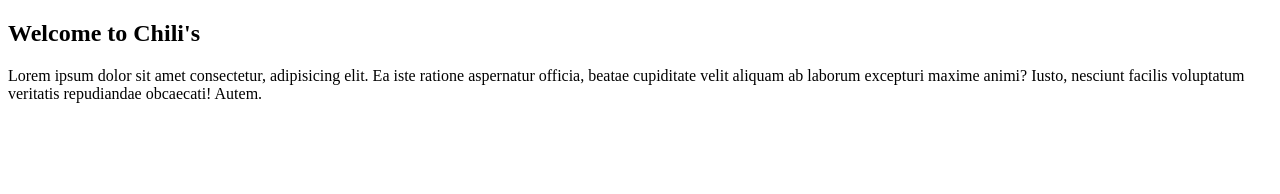
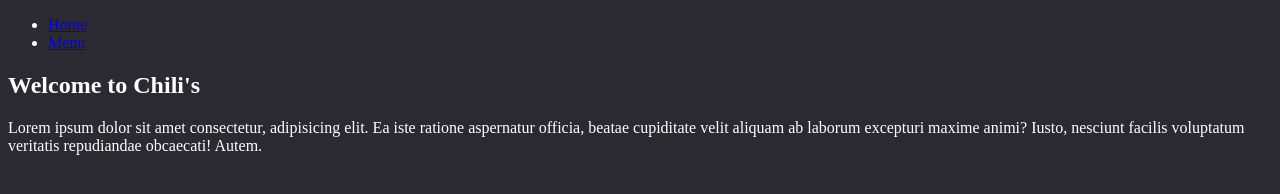
Before and after one commit to lgloera2023/git-collab-lab, a plain HTML site: page index.html in a window 1280 px wide. Drawn offline with Linux system fonts and the light colour scheme.

Commit message:
Add styling.

```diff
--- a/index.html
+++ b/index.html
@@ -4,8 +4,16 @@
     <meta charset="utf-8" />
     <meta name="viewport" content="width=device-width,initial-scale=1.0">
     <title>GitHub Lab</title>
+    <link rel="stylesheet" href="styles.css">
   </head>
   <body>
+    <nav>
+      <ul>
+        <li><a href="/">Home</a></li>
+        <li><a href="menu.html">Menu</a></li>
+      </ul>
+    </nav>
+
     <article>
       <h2>Welcome to Chili's</h2>
 
--- /dev/null
+++ b/styles.css
@@ -0,0 +1,4 @@
+body {
+  color: white;
+  background-color: #2b2a33;
+}
```
